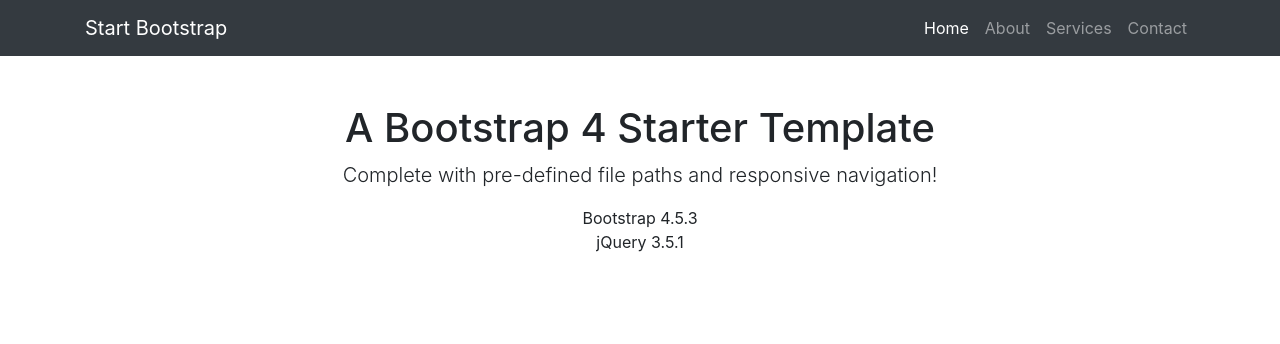
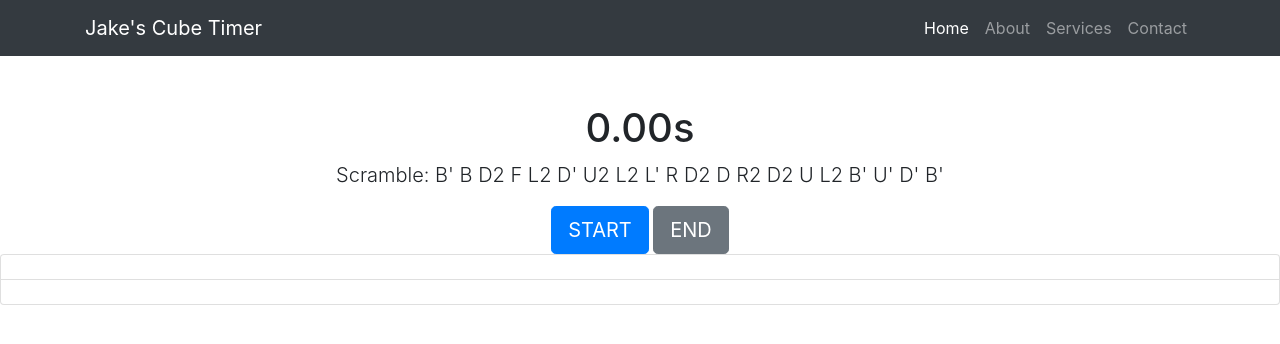
Before and after one commit to jakedware/cube-timer, a website: page index.html in a window 1280 px wide. Drawn offline with Linux system fonts and the light colour scheme.

Commit message:
Added basic timer, scramble generator, and start of solve time table.

```diff
--- a/index.html
+++ b/index.html
@@ -6,21 +6,21 @@
   <meta charset="utf-8">
   <meta name="viewport" content="width=device-width, initial-scale=1, shrink-to-fit=no">
   <meta name="description" content="">
-  <meta name="author" content="">
+  <meta name="author" content="Jake Ware">
 
-  <title>Bare - Start Bootstrap Template</title>
+  <title>Jake's Cube Timer</title>
 
   <!-- Bootstrap core CSS -->
   <link href="vendor/bootstrap/css/bootstrap.min.css" rel="stylesheet">
 
 </head>
-
-<body>
+<script src="scripts.js"></script>
+<body onload="generateScramble()">
 
   <!-- Navigation -->
   <nav class="navbar navbar-expand-lg navbar-dark bg-dark static-top">
     <div class="container">
-      <a class="navbar-brand" href="#">Start Bootstrap</a>
+      <a class="navbar-brand" href="#">Jake's Cube Timer</a>
       <button class="navbar-toggler" type="button" data-toggle="collapse" data-target="#navbarResponsive" aria-controls="navbarResponsive" aria-expanded="false" aria-label="Toggle navigation">
         <span class="navbar-toggler-icon"></span>
       </button>
@@ -49,20 +49,29 @@
   <div class="container">
     <div class="row">
       <div class="col-lg-12 text-center">
-        <h1 class="mt-5">A Bootstrap 4 Starter Template</h1>
-        <p class="lead">Complete with pre-defined file paths and responsive navigation!</p>
-        <ul class="list-unstyled">
-          <li>Bootstrap 4.5.3</li>
-          <li>jQuery 3.5.1</li>
-        </ul>
+        <h1 class="mt-5" id="timer">0.00s</h1>
+        <p class="lead" id="scramble">Scramble: </p>
       </div>
     </div>
   </div>
+
+  <div class="container text-center">
+    <button type="button" class="btn btn-primary btn-lg" onclick="startTimer()">START</button>
+	<button type="button" class="btn btn-secondary btn-lg" onclick="endTimer()">END</button>
+  </div>
+
+  <ul class="list-group text-center">
+    <li class="list-group-item" id="solve-time-zero"></li>
+	<li class="list-group-item" id="solve-time-one"></li>
+  </ul>
 
   <!-- Bootstrap core JavaScript -->
   <script src="vendor/jquery/jquery.slim.min.js"></script>
   <script src="vendor/bootstrap/js/bootstrap.bundle.min.js"></script>
 
+  <!-- Cube Timer Scripts -->
+  <script src="scripts.js"></script>
+
 </body>
 
 </html>
--- /dev/null
+++ b/scripts.js
@@ -0,0 +1,52 @@
+var timerStart = 0;
+var timerEnd = 0;
+var solveTimes = [];
+
+function startTimer() {
+  timerStart = (new Date()).getTime();
+  console.log(timerStart);
+
+  document.getElementById("timer").innerHTML = "...";
+}
+
+function endTimer() {
+  timerEnd = (new Date()).getTime();
+  console.log(timerEnd);
+
+  var solveTime = (timerEnd - timerStart) / 1000;
+  document.getElementById("timer").innerHTML = solveTime + "s";
+
+  solveTimes
+  document.getElementById("solve-time-zero").innerHTML = solveTime + "s";
+}
+
+function resetTimer() {
+
+}
+
+function generateScramble() {
+  var cubeMoves = [" R", " L", " U", " D", " F", " B"];
+  var moveVariations = ["", "'", "2"];
+  var scramble = new Array();
+
+  for (var i = 0; i < 20; i++) {
+    var randomIndex = Math.floor(Math.random() * 6);
+    var randomIndexVariations = Math.floor(Math.random() * 3);
+
+	if (i == 0) {
+      scramble[i] = cubeMoves[randomIndex] + moveVariations[randomIndexVariations];
+	  continue;
+	}
+
+	while (cubeMoves[randomIndex] === (scramble[i - 1])) {
+        randomIndex = Math.floor(Math.random() * 6);
+	}
+
+    scramble[i] = cubeMoves[randomIndex] + moveVariations[randomIndexVariations];
+
+  }
+
+  scramble.forEach(element => {
+    document.getElementById("scramble").innerHTML += element.toString();
+	});
+}
```
